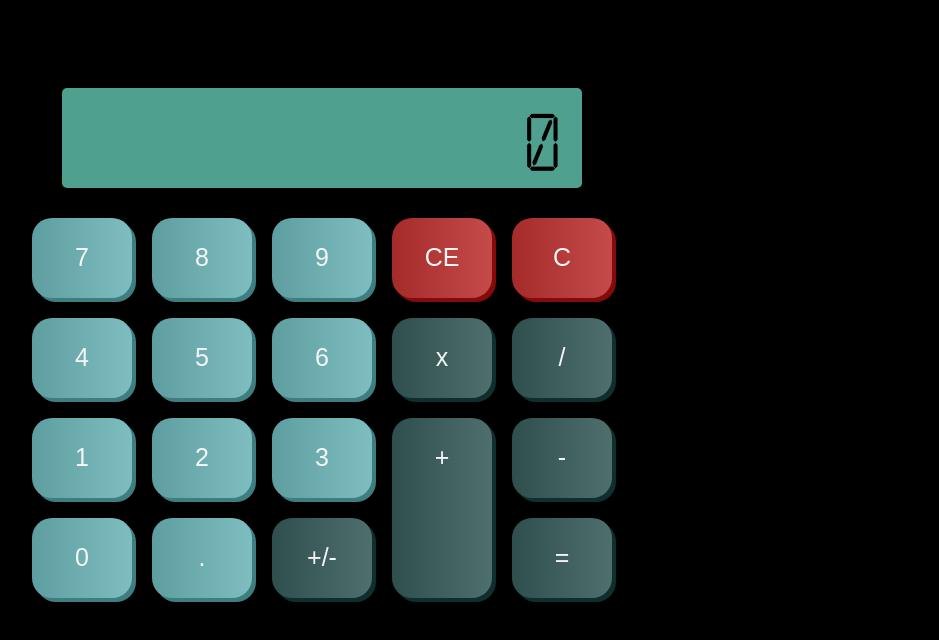
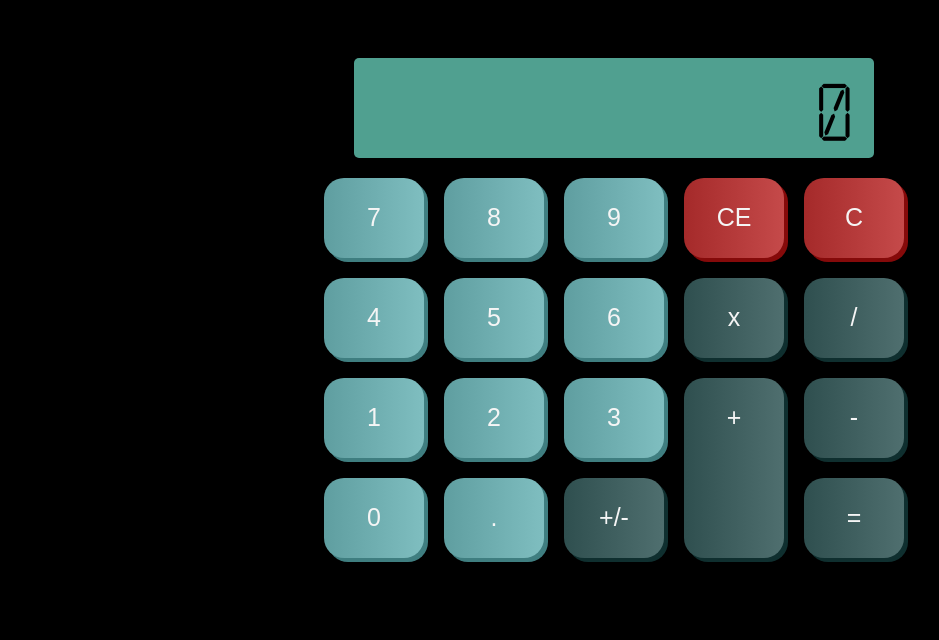
Before and after one commit to gabrielsarriavillada/e-calculator, a plain HTML site: page index.html in a window 1280 px wide. Shown: the whole page, without its empty margins (26-965 px from the left). Drawn offline with Linux system fonts and the light colour scheme.

Commit message:
Aligning calculator to the centre of the screen

```diff
--- a/css/styles.css
+++ b/css/styles.css
@@ -9,14 +9,17 @@ body {
     font-family: Arial, serif;
 }
 
-.calculator-container {
+#calculator-container {
+    width: 620px;
+    margin: 0 auto;
+    text-align: center;
     padding: 50px;
 }
 
-.display-screen {
+#display-screen {
     height: 80px;
     width: 500px;
-    margin: 30px;
+    margin: auto;
     padding-bottom: 20px;
     padding-right: 20px;
     background-color: #50a090;
@@ -27,13 +30,16 @@ body {
     border-radius: 5px;
 }
 
-.calculator-pad {
+#calculator-pad {
     display: grid;
+    width: 580px;
+    margin: auto;
     grid-template-columns: 100px 100px 100px 100px 100px;
     grid-template-rows: 80px 80px 80px 80px;
     grid-gap: 20px;
     color: whitesmoke;
     font-size: 25px;
+    padding: 20px;
 }
 
 .plus {
--- a/index.html
+++ b/index.html
@@ -8,9 +8,9 @@
 </head>
 <body>
     <main>
-        <div class="calculator-container">
-            <div class="display-screen">0</div>
-            <div class="calculator-pad">
+        <div id="calculator-container">
+            <div id="display-screen">0</div>
+            <div id="calculator-pad">
                 <div title="7" class="number pad-button">7</div>
                 <div title="8" class="number pad-button">8</div>
                 <div title="9" class="number pad-button">9</div>
--- a/js/main.js
+++ b/js/main.js
@@ -8,8 +8,8 @@ const operator = {
 };
 
 // Selector of elements in the calculator.
-let displayScreen = document.querySelector('.display-screen');
-let calculatorPad = document.querySelector('.calculator-pad');
+let displayScreen = document.querySelector('#display-screen');
+let calculatorPad = document.querySelector('#calculator-pad');
 
 const SCREEN_LENGTH = 12;
 
```
